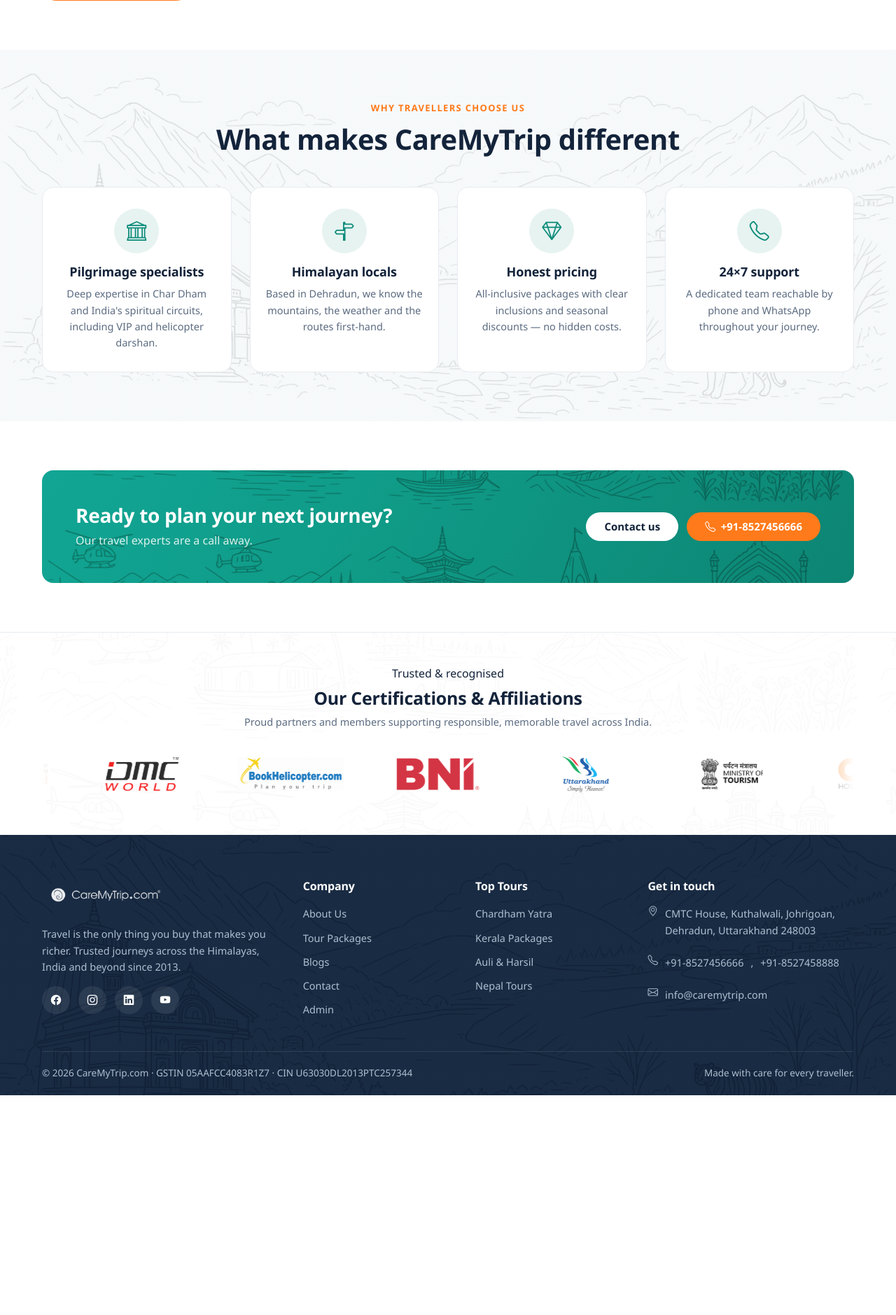
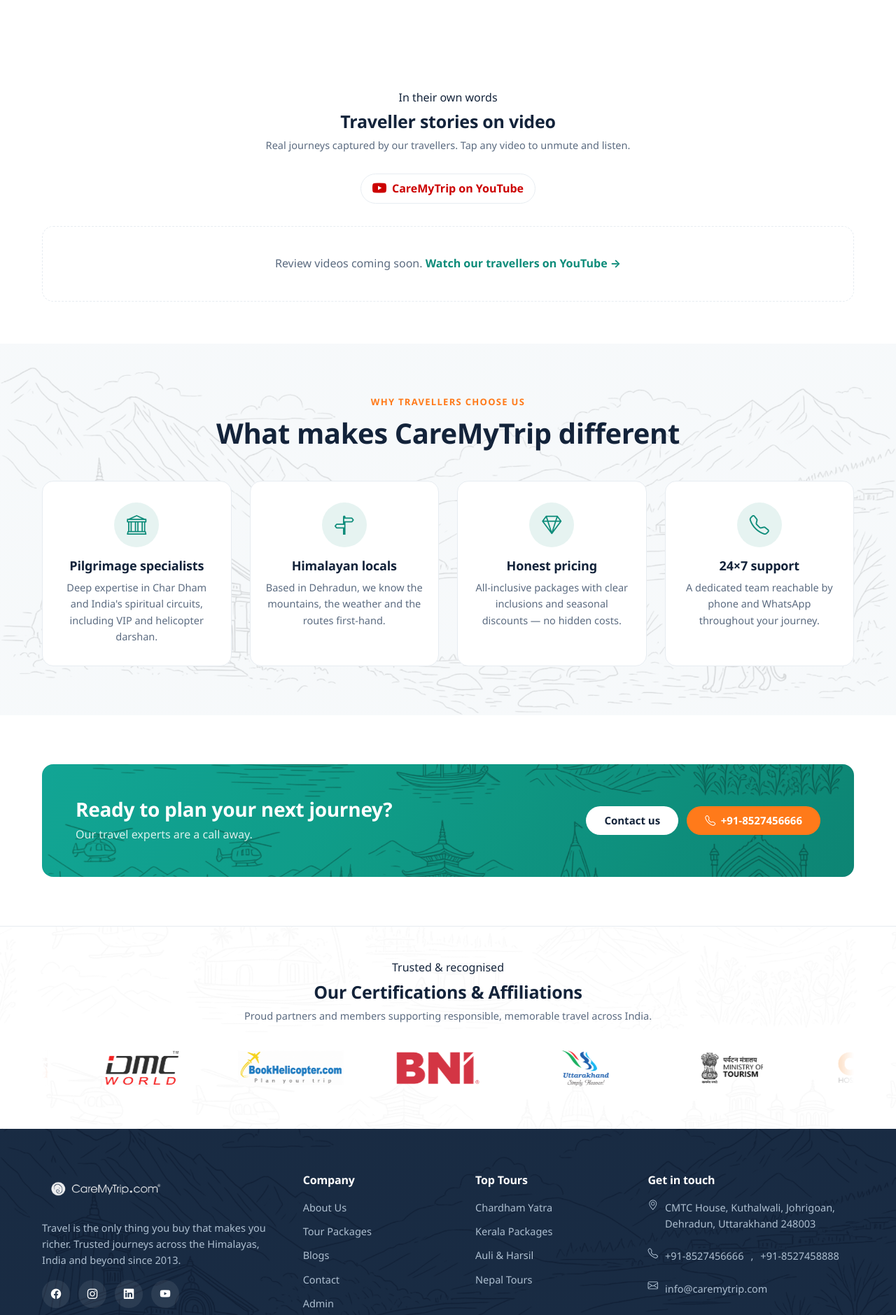
Before and after one commit to ViralCodee/caremytrip, a PHP site: page /about.html in a window 1280 px wide. Shown: the part 952-2831 px from the top of the page at 70% size. Before the commit the page ends 2517 px from the top, so only its background shows below. Run offline with PHP 8.4, Linux system fonts and the light colour scheme.

Commit message:
Working Now Youtube Link also

```diff
--- a/about.html
+++ b/about.html
@@ -71,18 +71,36 @@
 
 <section>
   <div class="container">
-    <div class="detail-grid" style="grid-template-columns:1fr 1fr;align-items:center">
-      <div>
-        <span class="eyebrow" style="color:var(--accent);font-weight:800;text-transform:uppercase;letter-spacing:.1em;font-size:13px">Our story</span>
-        <h2 style="font-size:34px;margin-top:8px">Journeys made with care, since 2013</h2>
+    <div class="about-grid">
+      <div class="about-copy">
+        <span class="eyebrow">Our story</span>
+        <h2 class="about-h2">Journeys made with care, since 2013</h2>
         <p>CareMyTrip.com is a registered travel company based in Dehradun, the gateway to the Himalayas. For over a decade we have helped pilgrims and holidaymakers experience the Char Dham, the hills of Uttarakhand, the backwaters of Kerala and destinations across India and beyond.</p>
         <p>We believe that <em>travel is the only thing you buy that makes you richer</em> — so we obsess over the details: comfortable stays, reliable transport, smooth darshan and honest, all-inclusive pricing. From a single Kedarnath yatra to a luxury helicopter Char Dham, our team plans every journey as if it were our own.</p>
         <p><strong>50,000+ happy travellers · 4.8★ average rating · 12+ years of experience.</strong></p>
         <a class="btn btn-primary" href="packages.html">Explore our packages</a>
       </div>
-      <div>
-        <img src="wp-content/uploads/2025/09/about-img.webp" alt="CareMyTrip travellers in the Himalayas" style="border-radius:16px;box-shadow:var(--shadow)" loading="lazy" decoding="async" width="600" height="400">
+      <div class="about-media">
+        <img src="wp-content/uploads/2025/09/about-img.webp" alt="CareMyTrip travellers in the Himalayas" loading="lazy" decoding="async" width="600" height="400">
       </div>
+    </div>
+  </div>
+</section>
+
+<!-- ===== Video reviews ===== -->
+<section class="video-reviews" aria-labelledby="vr-h">
+  <div class="container">
+    <div class="aff-head">
+      <span class="eyebrow">In their own words</span>
+      <h2 id="vr-h">Traveller stories on video</h2>
+      <p class="muted">Real journeys captured by our travellers. Tap any video to unmute and listen.</p>
+      <a class="vr-channel" href="https://www.youtube.com/@caremytripindia" target="_blank" rel="noopener">
+        <i class="bi bi-youtube" aria-hidden="true"></i>
+        <span>CareMyTrip on YouTube</span>
+      </a>
+    </div>
+    <div class="vr-grid" id="vr-grid">
+      <!-- Cards rendered by main.js from window.CMT_REVIEW_VIDEOS -->
     </div>
   </div>
 </section>
@@ -146,7 +164,7 @@
           <a href="https://www.facebook.com/caremytrip" aria-label="Facebook" target="_blank" rel="noopener"><i class="bi bi-facebook" aria-hidden="true"></i></a>
           <a href="https://www.instagram.com/caremytrip" aria-label="Instagram" target="_blank" rel="noopener"><i class="bi bi-instagram" aria-hidden="true"></i></a>
           <a href="https://www.linkedin.com/company/caremytrip" aria-label="LinkedIn" target="_blank" rel="noopener"><i class="bi bi-linkedin" aria-hidden="true"></i></a>
-          <a href="https://www.youtube.com/@caremytrip" aria-label="YouTube" target="_blank" rel="noopener"><i class="bi bi-youtube" aria-hidden="true"></i></a>
+          <a href="https://www.youtube.com/@caremytripindia" aria-label="YouTube" target="_blank" rel="noopener"><i class="bi bi-youtube" aria-hidden="true"></i></a>
         </div>
       </div>
       <div>
--- a/assets/css/styles.css
+++ b/assets/css/styles.css
@@ -458,6 +458,43 @@
   border:1px solid var(--line);border-radius:var(--radius-sm)}
 .form-card input:focus,.form-card textarea:focus,.form-card select:focus{outline:none;border-color:var(--primary)}
 
+/* ---------- About page ---------- */
+.about-grid{display:grid;grid-template-columns:1fr 1fr;gap:40px;align-items:center}
+.about-copy .eyebrow{display:block;color:var(--accent);font-weight:800;text-transform:uppercase;letter-spacing:.1em;font-size:13px}
+.about-h2{font-size:clamp(24px,3.5vw,34px);margin-top:8px;line-height:1.2}
+.about-media img{border-radius:var(--radius);box-shadow:var(--shadow);width:100%;height:auto}
+
+/* ---------- Video reviews ---------- */
+.video-reviews{padding:60px 0}
+.vr-channel{display:inline-flex;align-items:center;gap:8px;margin-top:14px;font-weight:700;color:#cc0000;
+  background:#fff;border:1px solid var(--line);border-radius:50px;padding:8px 16px;transition:.2s}
+.vr-channel i{font-size:20px}
+.vr-channel:hover{border-color:#cc0000;box-shadow:0 6px 16px rgba(204,0,0,.18);transform:translateY(-1px)}
+.vr-grid{display:grid;grid-template-columns:repeat(3,1fr);gap:22px;margin-top:32px}
+.vr-card{position:relative;border-radius:var(--radius);overflow:hidden;background:#000;
+  aspect-ratio:9/16;box-shadow:var(--shadow-sm);cursor:pointer;isolation:isolate}
+.vr-card iframe,.vr-card img.vr-thumb{position:absolute;inset:0;width:100%;height:100%;object-fit:cover;border:0;display:block}
+.vr-card .vr-play{position:absolute;top:50%;left:50%;transform:translate(-50%,-50%);
+  width:62px;height:62px;border-radius:50%;background:rgba(255,255,255,.92);
+  display:flex;align-items:center;justify-content:center;color:#cc0000;font-size:28px;
+  transition:.2s;pointer-events:none;box-shadow:0 8px 22px rgba(0,0,0,.35)}
+.vr-card:hover .vr-play{transform:translate(-50%,-50%) scale(1.08);background:#fff}
+.vr-card.playing .vr-play{opacity:0}
+.vr-card .vr-badge{position:absolute;left:12px;top:12px;z-index:2;display:inline-flex;align-items:center;gap:6px;
+  background:rgba(0,0,0,.7);color:#fff;font-size:12px;font-weight:700;padding:5px 10px;border-radius:50px;
+  backdrop-filter:blur(4px)}
+.vr-card .vr-badge i{color:#ff5252}
+.vr-card .vr-sound{position:absolute;right:12px;top:12px;z-index:3;width:36px;height:36px;border-radius:50%;
+  background:rgba(0,0,0,.55);color:#fff;border:none;display:flex;align-items:center;justify-content:center;
+  font-size:16px;cursor:pointer;backdrop-filter:blur(4px);transition:.2s}
+.vr-card .vr-sound:hover{background:rgba(0,0,0,.8)}
+.vr-card .vr-meta{position:absolute;left:0;right:0;bottom:0;z-index:2;
+  background:linear-gradient(transparent,rgba(0,0,0,.85));color:#fff;padding:22px 14px 14px}
+.vr-card .vr-meta h3{font-size:14.5px;margin:0;font-weight:700;line-height:1.3}
+.vr-card .vr-meta span{font-size:12px;color:#dbe6ef;display:block;margin-top:3px}
+.vr-empty{grid-column:1/-1;text-align:center;padding:40px 20px;color:var(--muted);
+  background:#fff;border:1px dashed var(--line);border-radius:var(--radius)}
+
 /* ---------- Notices ---------- */
 .notice{padding:14px 18px;border-radius:var(--radius-sm);font-size:14.5px;margin:14px 0}
 .notice.ok{background:#e7f7f1;color:#0a6d5f;border:1px solid #b9e6d7}
--- a/assets/js/data.js
+++ b/assets/js/data.js
@@ -23,7 +23,7 @@
       "https://www.facebook.com/caremytrip",
       "https://www.instagram.com/caremytrip",
       "https://www.linkedin.com/company/caremytrip",
-      "https://www.youtube.com/@caremytrip"
+      "https://www.youtube.com/@caremytripindia"
     ]
   },
   "defaults": {
@@ -506,5 +506,11 @@
       "category": "pilgrimage",
       "content": "The Chardham Yatra is one of the most important pilgrimages in Hinduism. Our complete guide covers best times to visit, routes, accommodations, and spiritual significance."
     }
-  ]
+  ],
+  /* Video review cards rendered on about.html.
+     Add { id, title, traveller } objects — `id` is the YouTube video ID
+     from a URL like https://www.youtube.com/watch?v=XXXXXXXXXXX.
+     Cards autoplay muted; click to unmute. Leave the array empty to show
+     a fallback link to the CareMyTrip YouTube channel. */
+  "reviewVideos": []
 };
--- a/assets/js/main.js
+++ b/assets/js/main.js
@@ -718,7 +718,7 @@
     if (t && n) t.addEventListener("click", function () { n.classList.toggle("open"); });
   }
 
-  /* ---- google reviews carousel ---- */
+  /* ---- google reviews carousel (seamless marquee, same speed as affiliations) ---- */
   function renderReviews() {
     var track = document.getElementById("reviews-track");
     if (!track) return;
@@ -750,14 +750,25 @@
 
         track.innerHTML = html;
 
+        // Same seamless-marquee logic as bindAffiliations: clone the unit
+        // until it overflows ~2x the container, then run at constant 55px/s.
         setTimeout(function() {
-          var cards = Array.from(track.children);
-          cards.forEach(function(card) {
-            var clone = card.cloneNode(true);
-            clone.setAttribute("aria-hidden", "true");
-            track.appendChild(clone);
-          });
-          track.style.animationDuration = Math.max(30, Math.round((track.scrollWidth / 2) / 60)) + "s";
+          if (track.dataset.ready) return;
+          var carousel = track.parentElement;
+          var unit = Array.prototype.slice.call(track.children);
+          var unitWidth = track.scrollWidth;
+          if (!unitWidth || !unit.length) return;
+          var target = Math.max(carousel.offsetWidth || 0, window.innerWidth || 0, 1280);
+          var copies = Math.max(2, Math.ceil((target * 2) / unitWidth) + 1);
+          if (copies % 2) copies++;
+          for (var c = 1; c < copies; c++) {
+            unit.forEach(function (n) {
+              var clone = n.cloneNode(true);
+              clone.setAttribute("aria-hidden", "true");
+              track.appendChild(clone);
+            });
+          }
+          track.style.animationDuration = Math.max(20, Math.round((track.scrollWidth / 2) / 55)) + "s";
           track.dataset.ready = "1";
         }, 100);
       });
@@ -852,6 +863,52 @@
     play();
   }
 
+  /* ---- video reviews (about.html) ---- */
+  function renderVideoReviews() {
+    var grid = document.getElementById("vr-grid");
+    if (!grid) return;
+    var videos = (window.CMT && window.CMT.reviewVideos) || [];
+    if (!videos.length) {
+      grid.innerHTML = '<div class="vr-empty">' +
+        'Review videos coming soon. ' +
+        '<a href="https://www.youtube.com/@caremytripindia" target="_blank" rel="noopener" style="color:var(--primary);font-weight:700">' +
+        'Watch our travellers on YouTube →</a></div>';
+      return;
+    }
+    grid.innerHTML = videos.map(function (v, i) {
+      var src = "https://www.youtube.com/embed/" + esc(v.id) +
+        "?autoplay=1&mute=1&loop=1&playlist=" + esc(v.id) +
+        "&controls=0&modestbranding=1&rel=0&playsinline=1&enablejsapi=1";
+      return '<article class="vr-card" data-vid="' + esc(v.id) + '" data-idx="' + i + '">' +
+        '<span class="vr-badge"><i class="bi bi-record-circle-fill"></i> Live</span>' +
+        '<button class="vr-sound" type="button" aria-label="Toggle sound"><i class="bi bi-volume-mute-fill"></i></button>' +
+        '<iframe src="' + src + '" title="' + esc(v.title || "Traveller review") + '" ' +
+        'allow="autoplay; encrypted-media; picture-in-picture" allowfullscreen loading="lazy"></iframe>' +
+        '<div class="vr-meta"><h3>' + esc(v.title || "Traveller review") + '</h3>' +
+        (v.traveller ? '<span>' + esc(v.traveller) + '</span>' : '') +
+        '</div></article>';
+    }).join("");
+
+    grid.addEventListener("click", function (e) {
+      var card = e.target.closest(".vr-card");
+      if (!card) return;
+      var iframe = card.querySelector("iframe");
+      var soundBtn = card.querySelector(".vr-sound");
+      var icon = soundBtn ? soundBtn.querySelector("i") : null;
+      var muted = !card.classList.contains("unmuted");
+      var cmd = muted ? "unMute" : "mute";
+      try {
+        iframe.contentWindow.postMessage(
+          JSON.stringify({ event: "command", func: cmd, args: [] }),
+          "https://www.youtube.com"
+        );
+      } catch (_) { /* ignore */ }
+      card.classList.toggle("unmuted", muted);
+      card.classList.add("playing");
+      if (icon) icon.className = muted ? "bi bi-volume-up-fill" : "bi bi-volume-mute-fill";
+    });
+  }
+
   document.addEventListener("DOMContentLoaded", function () {
     bindNav();
     stampYear();
@@ -864,6 +921,7 @@
     bindEnquiry(document);
     bindHeroCarousel();
     renderReviews();
+    renderVideoReviews();
     bindAffiliations();
   });
 })();
--- a/blogs.html
+++ b/blogs.html
@@ -96,7 +96,7 @@
           <a href="https://www.facebook.com/caremytrip" aria-label="Facebook" target="_blank" rel="noopener"><i class="bi bi-facebook" aria-hidden="true"></i></a>
           <a href="https://www.instagram.com/caremytrip" aria-label="Instagram" target="_blank" rel="noopener"><i class="bi bi-instagram" aria-hidden="true"></i></a>
           <a href="https://www.linkedin.com/company/caremytrip" aria-label="LinkedIn" target="_blank" rel="noopener"><i class="bi bi-linkedin" aria-hidden="true"></i></a>
-          <a href="https://www.youtube.com/@caremytrip" aria-label="YouTube" target="_blank" rel="noopener"><i class="bi bi-youtube" aria-hidden="true"></i></a>
+          <a href="https://www.youtube.com/@caremytripindia" aria-label="YouTube" target="_blank" rel="noopener"><i class="bi bi-youtube" aria-hidden="true"></i></a>
         </div>
       </div>
       <div><h4>Company</h4><ul class="foot-list"><li><a href="about.html">About Us</a></li><li><a href="packages.html">Tour Packages</a></li><li><a href="blogs.html">Blogs</a></li><li><a href="contact.html">Contact</a></li></ul></div>
--- a/contact.html
+++ b/contact.html
@@ -151,7 +151,7 @@
           <a href="https://www.facebook.com/caremytrip" aria-label="Facebook" target="_blank" rel="noopener"><i class="bi bi-facebook" aria-hidden="true"></i></a>
           <a href="https://www.instagram.com/caremytrip" aria-label="Instagram" target="_blank" rel="noopener"><i class="bi bi-instagram" aria-hidden="true"></i></a>
           <a href="https://www.linkedin.com/company/caremytrip" aria-label="LinkedIn" target="_blank" rel="noopener"><i class="bi bi-linkedin" aria-hidden="true"></i></a>
-          <a href="https://www.youtube.com/@caremytrip" aria-label="YouTube" target="_blank" rel="noopener"><i class="bi bi-youtube" aria-hidden="true"></i></a>
+          <a href="https://www.youtube.com/@caremytripindia" aria-label="YouTube" target="_blank" rel="noopener"><i class="bi bi-youtube" aria-hidden="true"></i></a>
         </div>
       </div>
       <div>
--- a/index.html
+++ b/index.html
@@ -63,7 +63,7 @@
     "https://www.facebook.com/caremytrip",
     "https://www.instagram.com/caremytrip",
     "https://www.linkedin.com/company/caremytrip",
-    "https://www.youtube.com/@caremytrip"
+    "https://www.youtube.com/@caremytripindia"
   ]
 }
 </script>
@@ -332,7 +332,7 @@
           <a href="https://www.facebook.com/caremytrip" aria-label="Facebook" target="_blank" rel="noopener"><i class="bi bi-facebook" aria-hidden="true"></i></a>
           <a href="https://www.instagram.com/caremytrip" aria-label="Instagram" target="_blank" rel="noopener"><i class="bi bi-instagram" aria-hidden="true"></i></a>
           <a href="https://www.linkedin.com/company/caremytrip" aria-label="LinkedIn" target="_blank" rel="noopener"><i class="bi bi-linkedin" aria-hidden="true"></i></a>
-          <a href="https://www.youtube.com/@caremytrip" aria-label="YouTube" target="_blank" rel="noopener"><i class="bi bi-youtube" aria-hidden="true"></i></a>
+          <a href="https://www.youtube.com/@caremytripindia" aria-label="YouTube" target="_blank" rel="noopener"><i class="bi bi-youtube" aria-hidden="true"></i></a>
         </div>
       </div>
       <div>
--- a/package.html
+++ b/package.html
@@ -95,7 +95,7 @@
           <a href="https://www.facebook.com/caremytrip" aria-label="Facebook" target="_blank" rel="noopener"><i class="bi bi-facebook" aria-hidden="true"></i></a>
           <a href="https://www.instagram.com/caremytrip" aria-label="Instagram" target="_blank" rel="noopener"><i class="bi bi-instagram" aria-hidden="true"></i></a>
           <a href="https://www.linkedin.com/company/caremytrip" aria-label="LinkedIn" target="_blank" rel="noopener"><i class="bi bi-linkedin" aria-hidden="true"></i></a>
-          <a href="https://www.youtube.com/@caremytrip" aria-label="YouTube" target="_blank" rel="noopener"><i class="bi bi-youtube" aria-hidden="true"></i></a>
+          <a href="https://www.youtube.com/@caremytripindia" aria-label="YouTube" target="_blank" rel="noopener"><i class="bi bi-youtube" aria-hidden="true"></i></a>
         </div>
       </div>
       <div>
--- a/packages.html
+++ b/packages.html
@@ -185,7 +185,7 @@
           <a href="https://www.facebook.com/caremytrip" aria-label="Facebook" target="_blank" rel="noopener"><i class="bi bi-facebook" aria-hidden="true"></i></a>
           <a href="https://www.instagram.com/caremytrip" aria-label="Instagram" target="_blank" rel="noopener"><i class="bi bi-instagram" aria-hidden="true"></i></a>
           <a href="https://www.linkedin.com/company/caremytrip" aria-label="LinkedIn" target="_blank" rel="noopener"><i class="bi bi-linkedin" aria-hidden="true"></i></a>
-          <a href="https://www.youtube.com/@caremytrip" aria-label="YouTube" target="_blank" rel="noopener"><i class="bi bi-youtube" aria-hidden="true"></i></a>
+          <a href="https://www.youtube.com/@caremytripindia" aria-label="YouTube" target="_blank" rel="noopener"><i class="bi bi-youtube" aria-hidden="true"></i></a>
         </div>
       </div>
       <div>
```
Also changed, not shown: other parts of assets/css/styles.css (+25 -10 lines).
